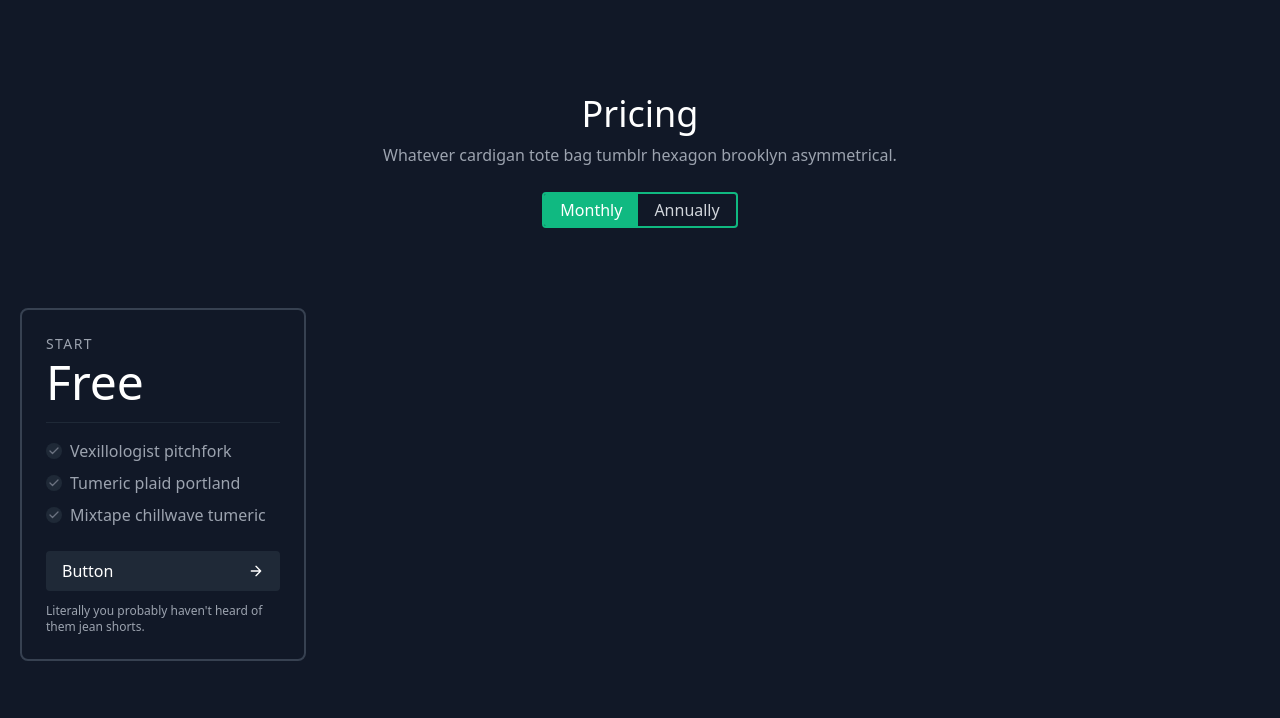
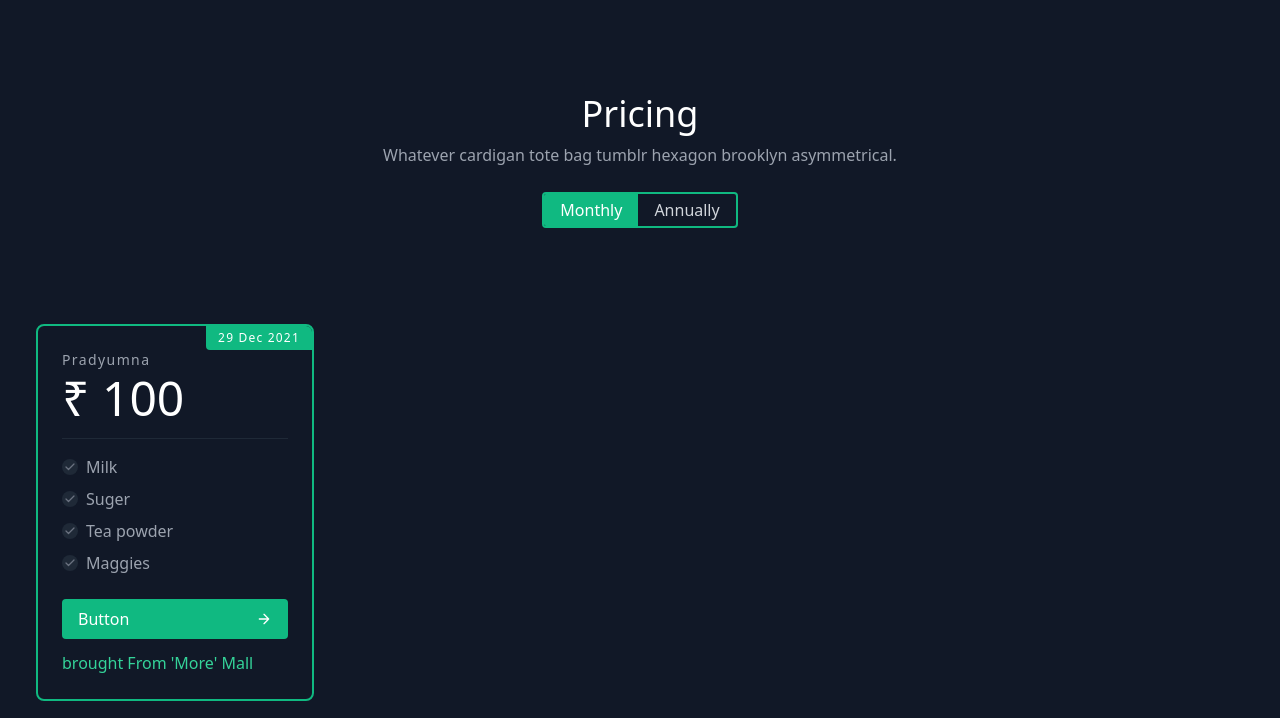
Before and after one commit to niranjangirhe/NGCommonFund, a plain HTML site: page index.html in a window 1280 px wide. Shown: the part 82-800 px from the top of the page. Drawn offline with nearby package versions, Linux system fonts and the light colour scheme.

Commit message:
entery card Modified

```diff
--- a/index.html
+++ b/index.html
@@ -43,38 +43,48 @@
               <button class="py-1 px-4 text-gray-300 focus:outline-none">Annually</button>
             </div>
           </div>
-          <div class="flex flex-wrap -m-4" id="cardwrapper">
          <div class="p-4 xl:w-1/4 md:w-1/2 w-full">
-              <div class="h-full p-6 rounded-lg border-2 border-gray-700 flex flex-col relative overflow-hidden">
-                <h2 class="text-sm tracking-widest text-gray-400 title-font mb-1 font-medium">START</h2>
-                <h1 class="text-5xl text-white pb-4 mb-4 border-b border-gray-800 leading-none">Free</h1>
+        <div class="h-full p-6 rounded-lg border-2 border-green-500 flex flex-col relative overflow-hidden">
+          <span class="bg-green-500 text-white px-3 py-1 tracking-widest text-xs absolute right-0 top-0 rounded-bl">29 Dec 2021</span>
+          <h2 class="text-sm tracking-widest text-gray-400 title-font mb-1 font-medium">Pradyumna</h2>
+          <h1 class="text-5xl text-white leading-none flex items-center pb-4 mb-4 border-b border-gray-800">
+            <span>₹ 100</span>
+
+          </h1>
           <p class="flex items-center text-gray-400 mb-2">
             <span class="w-4 h-4 mr-2 inline-flex items-center justify-center bg-gray-800 text-gray-500 rounded-full flex-shrink-0">
               <svg fill="none" stroke="currentColor" stroke-linecap="round" stroke-linejoin="round" stroke-width="2.5" class="w-3 h-3" viewBox="0 0 24 24">
                 <path d="M20 6L9 17l-5-5"></path>
               </svg>
-                  </span>Vexillologist pitchfork
+            </span>Milk
           </p>
           <p class="flex items-center text-gray-400 mb-2">
             <span class="w-4 h-4 mr-2 inline-flex items-center justify-center bg-gray-800 text-gray-500 rounded-full flex-shrink-0">
               <svg fill="none" stroke="currentColor" stroke-linecap="round" stroke-linejoin="round" stroke-width="2.5" class="w-3 h-3" viewBox="0 0 24 24">
                 <path d="M20 6L9 17l-5-5"></path>
               </svg>
-                  </span>Tumeric plaid portland
+            </span>Suger
+          </p>
+          <p class="flex items-center text-gray-400 mb-2">
+            <span class="w-4 h-4 mr-2 inline-flex items-center justify-center bg-gray-800 text-gray-500 rounded-full flex-shrink-0">
+              <svg fill="none" stroke="currentColor" stroke-linecap="round" stroke-linejoin="round" stroke-width="2.5" class="w-3 h-3" viewBox="0 0 24 24">
+                <path d="M20 6L9 17l-5-5"></path>
+              </svg>
+            </span>Tea powder
           </p>
           <p class="flex items-center text-gray-400 mb-6">
             <span class="w-4 h-4 mr-2 inline-flex items-center justify-center bg-gray-800 text-gray-500 rounded-full flex-shrink-0">
               <svg fill="none" stroke="currentColor" stroke-linecap="round" stroke-linejoin="round" stroke-width="2.5" class="w-3 h-3" viewBox="0 0 24 24">
                 <path d="M20 6L9 17l-5-5"></path>
               </svg>
-                  </span>Mixtape chillwave tumeric
+            </span>Maggies
           </p>
-                <button class="flex items-center mt-auto text-white bg-gray-800 border-0 py-2 px-4 w-full focus:outline-none hover:bg-gray-700 rounded">Button
+          <button class="flex items-center mt-auto text-white bg-green-500 border-0 py-2 px-4 w-full focus:outline-none hover:bg-green-600 rounded">Button
             <svg fill="none" stroke="currentColor" stroke-linecap="round" stroke-linejoin="round" stroke-width="2" class="w-4 h-4 ml-auto" viewBox="0 0 24 24">
               <path d="M5 12h14M12 5l7 7-7 7"></path>
             </svg>
           </button>
-                <p class="text-xs text-gray-400 mt-3">Literally you probably haven't heard of them jean shorts.</p>
+          <p class="text-s text-green-400 mt-3">brought From 'More' Mall</p>
         </div>
       </div>
 
```
Lines whose indentation alone changed are shown as unchanged.
